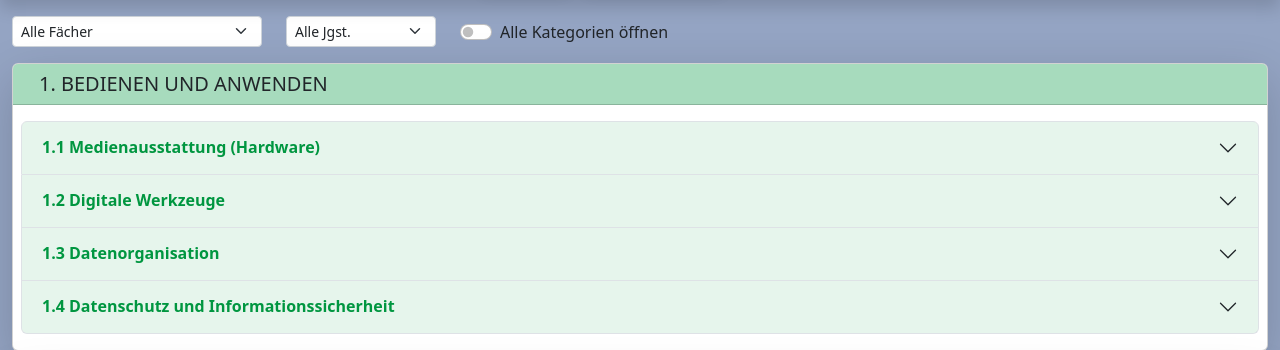
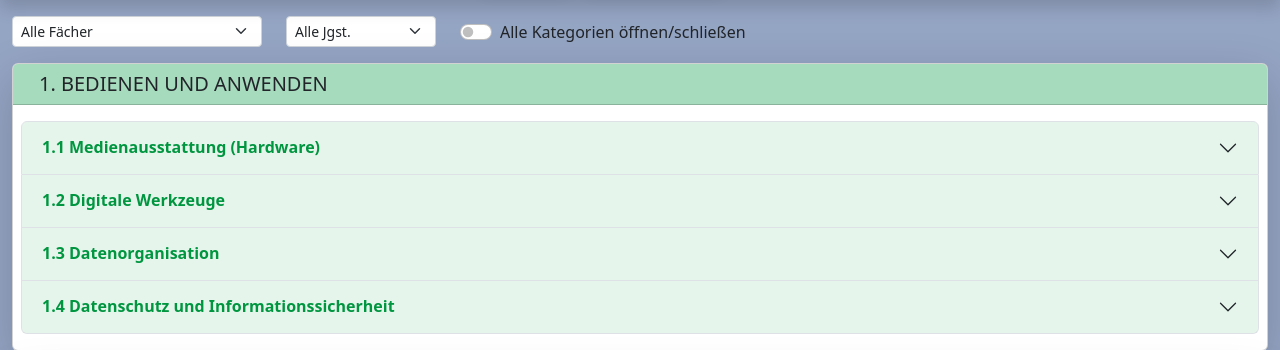
Before and after one commit to pyphil/MKR, a Django app: template mkr/templates/mkr.html in a window 1280 px wide. Shown: the part 87-437 px from the top of the page. Run offline with Django 4.2, Linux system fonts and the light colour scheme; the template is opened without the code that fills it, so the values that code supplies are empty; some libraries are stand-ins or nearby versions.

Commit message:
Update mkr.html

```diff
--- a/mkr/templates/mkr.html
+++ b/mkr/templates/mkr.html
@@ -60,7 +60,7 @@
         <div class="form-check form-switch">
           <input class="form-check-input" type="checkbox" role="switch" id="category_switch" name="switch"
           {% if switch == "on" %} checked {% endif %} onchange="this.form.submit()">
-          <label class="form-check-label" for="category_switch">Alle Kategorien öffnen</label>
+          <label class="form-check-label" for="category_switch">Alle Kategorien öffnen/schließen</label>
         </div>
     </div>
   </div>
```
